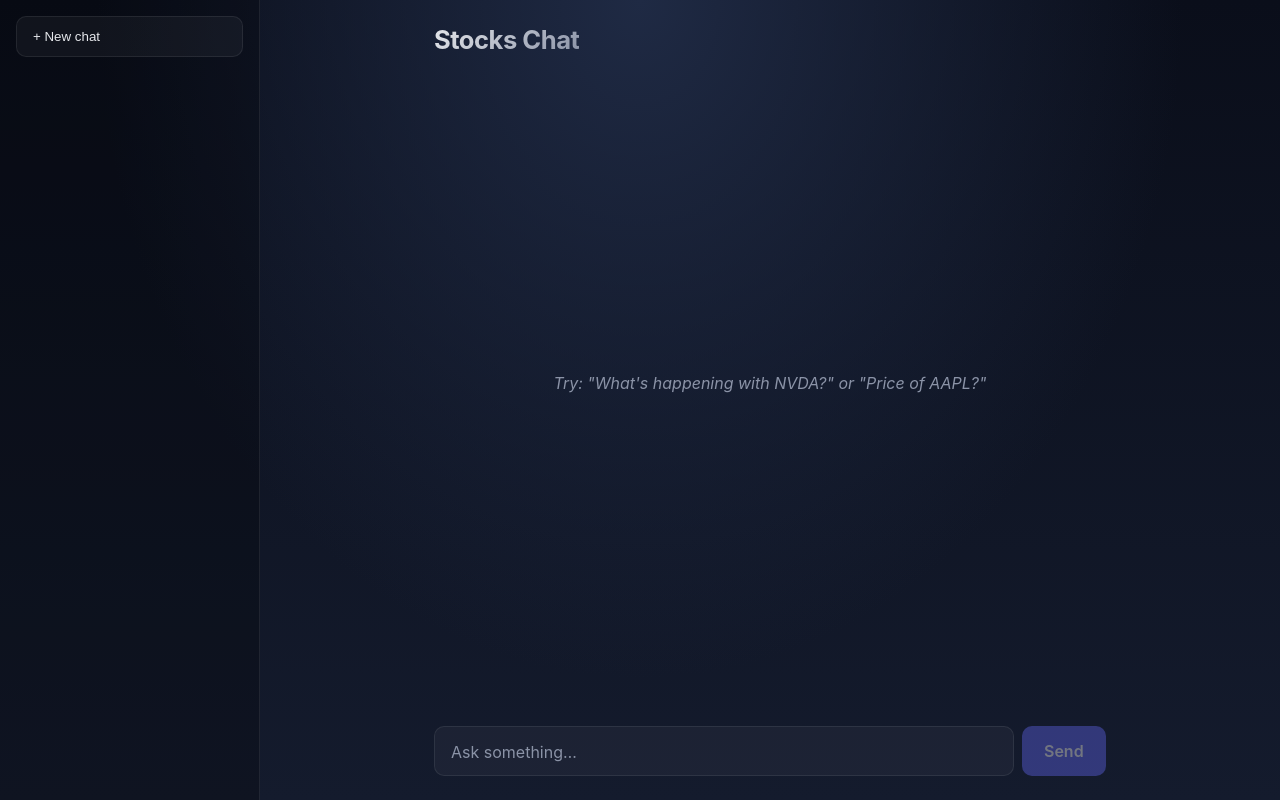
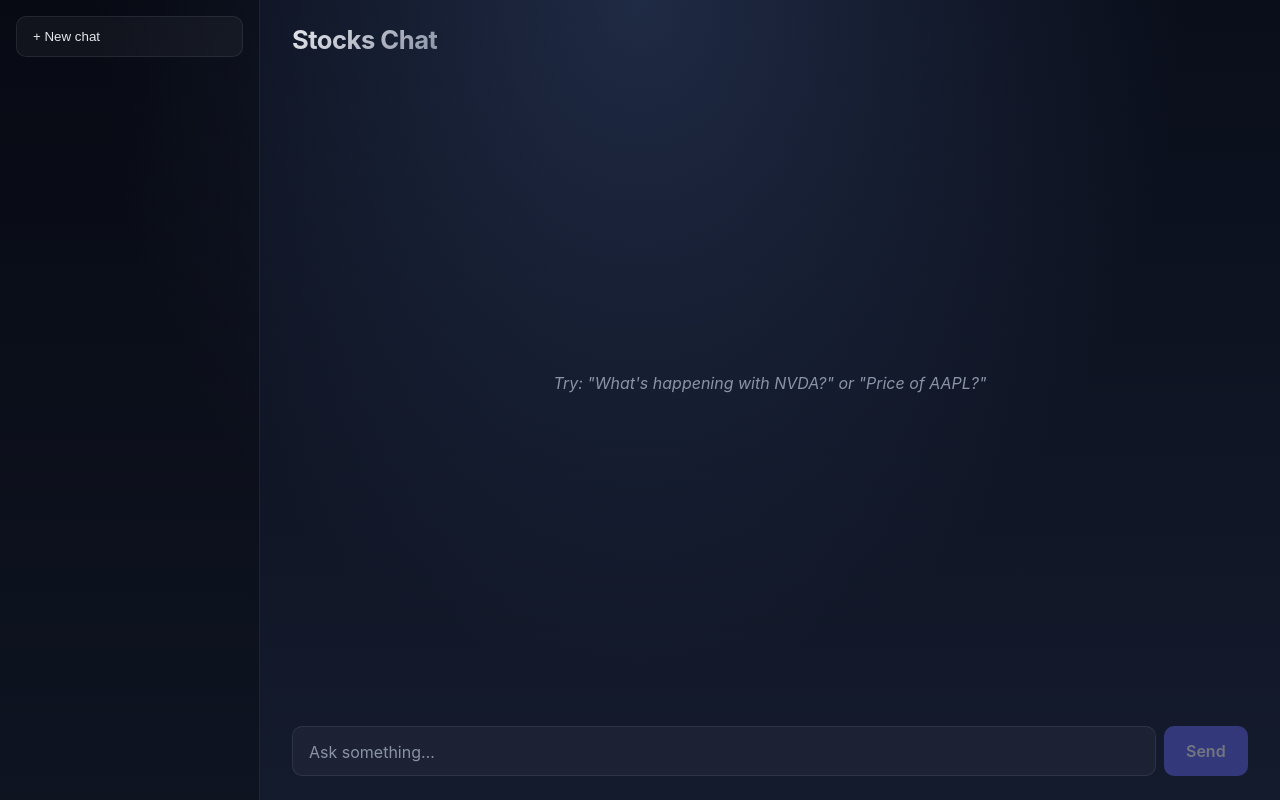
Before and after one commit to idoniss/stocks-api, a React (Vite) app in the folder frontend/: page / in a window 1280 px wide. Built offline with nearby package versions, Linux system fonts and the light colour scheme.

Commit message:
Let main fill available width; cap message bubbles at 720px for readability

```diff
--- a/frontend/src/App.css
+++ b/frontend/src/App.css
@@ -109,9 +109,7 @@ main {
   flex: 1;
   display: flex;
   flex-direction: column;
-  max-width: 720px;
-  margin: 0 auto;
-  padding: 1.5rem;
+  padding: 1.5rem 2rem;
   min-width: 0;
 }
 
@@ -161,7 +159,7 @@ h1 {
 }
 
 .message {
-  max-width: 80%;
+  max-width: min(80%, 720px);
   padding: 0.75rem 1rem;
   border-radius: 14px;
   animation: fadeInUp 0.25s ease-out;
```
